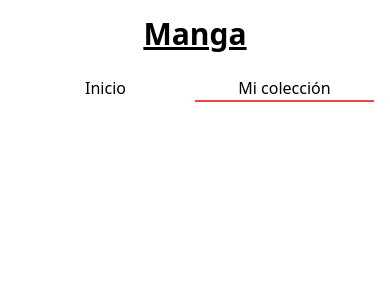
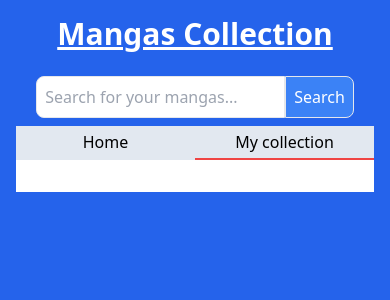
Before and after one commit to Daviichii89/manga-collection, a React (Vite) app: page /collection in a window 390 px wide. Shown: the top 300 px of the page. Built offline with nearby package versions, Linux system fonts and the light colour scheme.

Commit message:
Responsive CSS for tablet and desktop

```diff
--- a/src/App.tsx
+++ b/src/App.tsx
@@ -1,14 +1,18 @@
-import { Routes, Route } from 'react-router-dom';
-import Home from './pages/Home';
-import Collection from './pages/Collection';
-import Navbar from './components/Navbar';
-import Error404 from './pages/Error404';
-import MangaDetail from './pages/MangaDetail';
+import { Routes, Route } from "react-router-dom";
+import Home from "./pages/Home";
+import Collection from "./pages/Collection";
+import Navbar from "./components/Navbar";
+import Error404 from "./pages/Error404";
+import MangaDetail from "./pages/MangaDetail";
+import SearchComponent from "./components/SearchComponent";
 
 function App() {
   return (
-    <main className="min-h-screen text-center p-4">
-      <h1 className="text-3xl font-bold underline mb-6">Manga</h1>
+    <main className="min-h-screen text-center p-4 bg-blue-600">
+      <h1 className="text-3xl font-bold underline mb-6 text-white">
+        Mangas Collection
+      </h1>
+      <SearchComponent />
       <Navbar />
       <Routes>
         <Route path="/" element={<Home />} />
--- a/src/components/MangaList.tsx
+++ b/src/components/MangaList.tsx
@@ -1,38 +1,44 @@
-import { useSelector } from 'react-redux'
-import { Link } from 'react-router-dom'
-import { RootState } from '../redux/store'
-import { Manga } from '../api/getManga'
+import { useSelector } from "react-redux";
+import { Link } from "react-router-dom";
+import { RootState } from "../redux/store";
+import { Manga } from "../api/getManga";
 
 const MangaList = (): JSX.Element => {
-  const mangas = useSelector((store: RootState) => store.mangas.mangas)
+  const mangas = useSelector((store: RootState) => store.mangas.mangas);
   return (
-    <section className={ mangas ? 'grid grid-cols-2 gap-5 mt-2' : 'mt-28'}>
-      {
-        mangas ?
-          Object.values(mangas).map((manga: Manga) => {
-            const { mal_id, title, images } = manga
-            return (
+    <section
+      className={
+        mangas
+          ? "grid grid-cols-2 md:grid-cols-4 lg:grid-cols-6 2xl:grid-cols-8 bg-white gap-5 p-4"
+          : "w-full"
+      }
+    >
+      {mangas && mangas ? (
+        Object.values(mangas).map((manga: Manga) => {
+          const { mal_id, title, images } = manga;
+          return (
             <div key={mal_id}>
               <Link
                 to={`/mangas/${title}`}
-                state={{mal_id, title}}
-                className='w-48'
+                state={{ mal_id, title }}
+                className="w-48"
               >
-                <img src={images.webp.image_url} alt={title} className='w-full' />
+                <img
+                  src={images.webp.image_url}
+                  alt={title}
+                  className="w-full border border-black"
+                />
               </Link>
             </div>
-          )})
-        :
-          <picture>
-            <img
-              src="/shonen.webp"
-              alt="manga-shonen"
-              className='w80'
-            />
-          </picture>
-      }
+          );
+        })
+      ) : (
+        <section className="bg-white w-full min-h-[400px] flex justify-center items-center p-7">
+          <img src="/shonen.webp" alt="manga-shonen" className="w-[400px]" />
+        </section>
+      )}
     </section>
-  )
-}
+  );
+};
 
-export default MangaList
+export default MangaList;
--- a/src/components/Navbar.tsx
+++ b/src/components/Navbar.tsx
@@ -1,27 +1,27 @@
-import { NavLink } from 'react-router-dom';
+import { NavLink } from "react-router-dom";
 
 const Navbar = () => {
   return (
-    <nav className="flex justify-evenly">
+    <nav className="flex justify-evenly mt-2">
       <NavLink
         to="/"
         className={({ isActive }) =>
           isActive
-            ? 'w-full hover:bg-slate-100 border-b-2 border-red-500'
-            : 'w-full hover:bg-slate-100'
+            ? "w-full bg-slate-200 hover:bg-slate-100 border-b-2 border-red-500 p-1 md:p-4"
+            : "w-full bg-slate-200 hover:bg-slate-100 p-1 md:p-4"
         }
       >
-        Inicio
+        Home
       </NavLink>
       <NavLink
         to="/collection"
         className={({ isActive }) =>
           isActive
-            ? 'w-full hover:bg-slate-100 border-b-2 border-red-500'
-            : 'w-full hover:bg-slate-100'
+            ? "w-full bg-slate-200 hover:bg-slate-100 border-b-2 border-red-500 p-1 md:p-4"
+            : "w-full bg-slate-200 hover:bg-slate-100 p-1 md:p-4"
         }
       >
-        Mi colección
+        My collection
       </NavLink>
     </nav>
   );
--- a/src/components/SearchComponent.tsx
+++ b/src/components/SearchComponent.tsx
@@ -1,40 +1,41 @@
-import { ChangeEvent, FormEvent, useState } from 'react'
-import { getMangaSuccessAction } from '../redux/mangaReducer'
-import { useDispatch } from 'react-redux'
+import { ChangeEvent, FormEvent, useState } from "react";
+import { getMangaSuccessAction } from "../redux/mangaReducer";
+import { useDispatch } from "react-redux";
 
-type FormData = string
+type FormData = string;
 
 const SearchComponent = () => {
-  const dispatch = useDispatch()
-  const [keyword, setKeyword] = useState<FormData>('')
+  const dispatch = useDispatch();
+  const [keyword, setKeyword] = useState<FormData>("");
 
   const handleSubmit = (evt: FormEvent<HTMLFormElement>) => {
-    evt.preventDefault()
-    dispatch(getMangaSuccessAction(keyword))
-    setKeyword('')
-  }
+    evt.preventDefault();
+    dispatch(getMangaSuccessAction(keyword));
+    setKeyword("");
+  };
   const handleChange = (evt: ChangeEvent<HTMLInputElement>) => {
-    setKeyword(evt.target.value)
-  }
+    setKeyword(evt.target.value);
+  };
   return (
-    <section className='mt-4'>
+    <section className="mt-4">
       <form onSubmit={handleSubmit}>
         <input
-          type='text'
-          name='search'
-          placeholder='Search...'
+          type="text"
+          name="search"
+          placeholder="Search for your mangas..."
           value={keyword}
           onChange={handleChange}
+          className="p-2 rounded-l-lg border focus:outline-none"
         />
         <button
-          type='submit'
-          className='bg-blue-500 rounded text-white border p-2'
+          type="submit"
+          className="bg-blue-500 rounded-r-lg text-white border p-2"
         >
-          Buscar
+          Search
         </button>
       </form>
     </section>
-  )
-}
+  );
+};
 
-export default SearchComponent
+export default SearchComponent;
--- a/src/pages/Collection.tsx
+++ b/src/pages/Collection.tsx
@@ -1,31 +1,44 @@
-import { useSelector } from 'react-redux';
-import { RootState } from '../redux/store';
-import { Manga } from '../api/getManga';
-import { Link } from 'react-router-dom';
+import { useSelector } from "react-redux";
+import { RootState } from "../redux/store";
+import { Manga } from "../api/getManga";
+import { Link } from "react-router-dom";
 
 const Collection = (): JSX.Element => {
-  const mangas = useSelector((store: RootState) => store.mangasCollection.mangas)
+  const mangas = useSelector(
+    (store: RootState) => store.mangasCollection.mangas
+  );
   return (
-    <section className={ mangas ? 'grid grid-cols-2 gap-5 mt-2' : 'mt-28'}>
-      {
-        mangas ?
+    <section
+      className={
+        mangas
+          ? "grid grid-cols-2 md:grid-cols-4 lg:grid-cols-6 2xl:grid-cols-8 gap-5 bg-white p-4"
+          : "w-full"
+      }
+    >
+      {mangas ? (
         Object.values(mangas).map((manga: Manga) => {
-            const { mal_id, title, images } = manga
+          const { mal_id, title, images } = manga;
           return (
             <picture key={mal_id}>
               <Link
                 to={`/mangas/${title}`}
-                  state={{mal_id, title}}
-                  className='w-48'
+                state={{ mal_id, title }}
+                className="w-48"
               >
-                  <img src={images.webp.image_url} alt={title} className='w-full' />
+                <img
+                  src={images.webp.image_url}
+                  alt={title}
+                  className="w-full border border-black"
+                />
               </Link>
             </picture>
-            )
+          );
         })
-        :
-          'Vacio'
-      }
+      ) : (
+        <section className="bg-white w-full min-h-[455px] text-center flex justify-center items-center p-7">
+          Empty.
+        </section>
+      )}
     </section>
   );
 };
--- a/src/pages/Home.tsx
+++ b/src/pages/Home.tsx
@@ -1,10 +1,9 @@
-import SearchComponent from '../components/SearchComponent';
-import MangaList from '../components/MangaList';
+import SearchComponent from "../components/SearchComponent";
+import MangaList from "../components/MangaList";
 
 const Home = () => {
   return (
     <>
-      <SearchComponent />
       <MangaList />
     </>
   );
--- a/src/pages/MangaDetail.tsx
+++ b/src/pages/MangaDetail.tsx
@@ -1,66 +1,76 @@
-import { useDispatch, useSelector } from 'react-redux'
-import { useLocation } from 'react-router-dom'
-import { RootState } from '../redux/store'
-import { Manga } from '../api/getManga'
-import { AddMangaToCollectionAction, DeleteMangaFromCollectionAction } from '../redux/collectionReducer'
+import { useDispatch, useSelector } from "react-redux";
+import { useLocation } from "react-router-dom";
+import { RootState } from "../redux/store";
+import { Manga } from "../api/getManga";
+import {
+  AddMangaToCollectionAction,
+  DeleteMangaFromCollectionAction,
+} from "../redux/collectionReducer";
 
 const MangaDetail = () => {
-    const dispatch = useDispatch()
-    const mangas: Record<number, Manga> | undefined = useSelector((store: RootState) => store.mangas.mangas || {})
-    const location = useLocation()
-    const manga = Object.values(mangas).find((manga: Manga) => manga.title === location.state.title && manga.mal_id === location.state.mal_id)
-    const mangasCollection: Record<number, Manga> | undefined = useSelector((store: RootState) => store.mangasCollection.mangas)
-    const haveManga = Object.values(mangasCollection).find((mangaCollection: Manga) => {
-        return mangaCollection.mal_id === manga?.mal_id
-    })
+  const dispatch = useDispatch();
+  const mangas: Record<number, Manga> | undefined = useSelector(
+    (store: RootState) => store.mangas.mangas || {}
+  );
+  const location = useLocation();
+  const manga = Object.values(mangas).find(
+    (manga: Manga) =>
+      manga.title === location.state.title &&
+      manga.mal_id === location.state.mal_id
+  );
+  const mangasCollection: Record<number, Manga> | undefined = useSelector(
+    (store: RootState) => store.mangasCollection.mangas
+  );
+  const haveManga = Object.values(mangasCollection).find(
+    (mangaCollection: Manga) => {
+      return mangaCollection.mal_id === manga?.mal_id;
+    }
+  );
   return (
     <>
-        {manga &&
-            <section
-                className='border flex flex-col p-2 mt-4'
-            >
-                <span className='text-2xl font-bold'>
-                    {manga.title}
-                </span>
-                <div className='flex flex-row mt-4'>
+      {manga && (
+        <section className="border flex flex-col p-2 bg-white">
+          <span className="text-2xl font-bold">{manga.title}</span>
+          <div className="flex flex-row justify-center items-center mt-4">
             <picture>
-                        <img src={manga.images.webp.image_url} alt={manga.title} className='w-48' />
+              <img
+                src={manga.images.webp.image_url}
+                alt={manga.title}
+                className="w-48"
+              />
             </picture>
-                    <div className='ml-4'>
+            <div className="ml-4">
+              <p>En publicación: {manga.publishing !== false ? "Sí" : "No"}</p>
+              <p>Año de publicación: {manga.published.prop.from.year}</p>
               <p>
-                            En publicación: {manga.publishing !== false ? 'Sí' : 'No'}
-                        </p>
-                        <p>
-                            Año de publicación: {manga.published.prop.from.year}
-                        </p>
-                        <p>
-                            Año de finalización: {manga.published.prop.to.year !== null ? manga.published.prop.to.year : 'No definido' }
+                Año de finalización:{" "}
+                {manga.published.prop.to.year !== null
+                  ? manga.published.prop.to.year
+                  : "No definido"}
               </p>
             </div>
           </div>
-                <div className='mt-4'>
-                    {
-                        haveManga
-                        ?
+          <div className="mt-4">
+            {haveManga ? (
               <button
-                                className='border rounded-full w-48 p-2 md:hover:bg-slate-200'
+                className="border rounded-full w-56 p-2 bg-red-500 text-white md:hover:bg-red-400"
                 onClick={() => dispatch(DeleteMangaFromCollectionAction(manga))}
               >
-                                - Quitar de mi colección
+                Remove from my collection
               </button>
-                        :
+            ) : (
               <button
-                                className='border rounded-full w-48 p-2 md:hover:bg-slate-200'
+                className="border rounded-full w-56 p-2 bg-green-500 text-white md:hover:bg-green-400"
                 onClick={() => dispatch(AddMangaToCollectionAction(manga))}
               >
-                                + Añadir a mi colección
+                Add to my collection
               </button>
-                    }
+            )}
           </div>
         </section>
-        }
+      )}
     </>
-  )
-}
+  );
+};
 
-export default MangaDetail
+export default MangaDetail;
```
Lines whose indentation alone changed are shown as unchanged.
